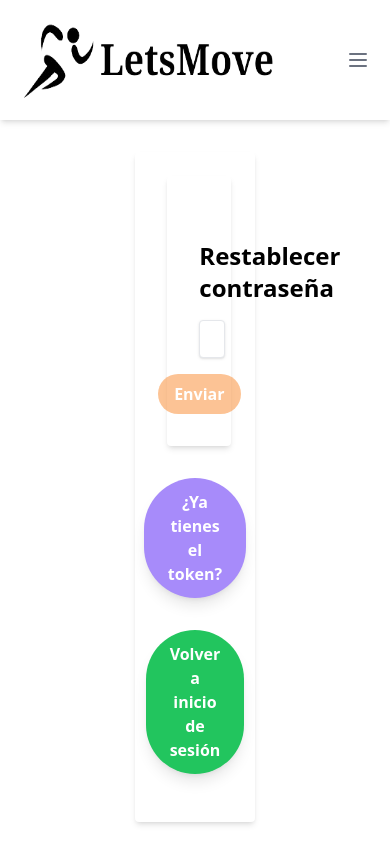
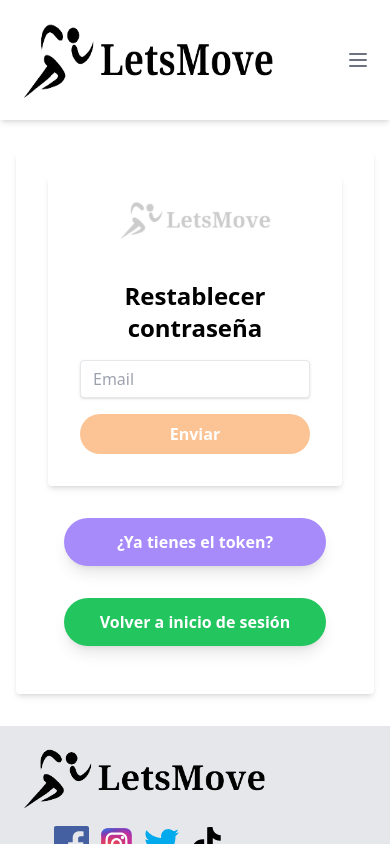
Before and after one commit to Ruben-Maalox/React-reservas-deportivas, a React (Vite) app: page /auth-page in a window 390 px wide. Both pictures are taken after a click on the element "He olvidado mi contraseña". Shown: the top 844 px of the page. Built offline with nearby package versions, Linux system fonts and the light colour scheme.

Commit message:
feat: update responsive password

```diff
--- a/src/components/auth/ForgottenPassword.tsx
+++ b/src/components/auth/ForgottenPassword.tsx
@@ -33,7 +33,7 @@ export default function ForgottenPassword({ setError, showForgottenPassword }: F
   };
 
   return (
-    <div className="flex flex-col bg-white shadow-md rounded px-8 pt-6 pb-8 mb-4 w-2/6">
+    <div className="flex flex-col bg-white shadow-md rounded px-8 pt-6 pb-8 mb-4 w-full max-w-md mx-auto">
       {showNewPassword ? (
         <NewPassword showForgottenPassword={showForgottenPassword} setError={setError} />
       ) : (
@@ -42,9 +42,7 @@ export default function ForgottenPassword({ setError, showForgottenPassword }: F
             <img
               src="/src/assets/images/logoMenosTransparencia.png"
               alt="logo"
-              width={250}
-              height={250}
-              className="mb-10"
+              className="mb-10 w-2/3 sm:w-1/2 md:w-1/2"
             />
           </div>
           <h2 className="text-2xl text-center mb-4 font-bold">Restablecer contraseña</h2>
@@ -58,7 +56,7 @@ export default function ForgottenPassword({ setError, showForgottenPassword }: F
           </div>
 
           <div className="flex flex-col items-center justify-center mt-3">
-            <button className="flex bg-orange-400 hover:bg-orange-600 text-white font-bold py-2 px-4 rounded-full animate-pulse">
+            <button className="w-full sm:w-2/3 bg-orange-400 hover:bg-orange-600 text-white font-bold py-2 px-4 rounded-full animate-pulse">
               Enviar
             </button>
           </div>
@@ -68,7 +66,7 @@ export default function ForgottenPassword({ setError, showForgottenPassword }: F
       <div className="flex items-center justify-center m-4">
         <button
           onClick={() => setShowNewPassword((prevState) => !prevState)}
-          className="flex bg-violet-400 hover:bg-violet-600 text-white font-bold py-3 px-6 rounded-full shadow-lg transform transition-all duration-500 ease-in-out hover:scale-110 hover:brightness-110 hover:animate-pulse active:animate-bounce"
+          className="w-full sm:w-2/3 bg-violet-400 hover:bg-violet-600 text-white font-bold py-3 px-6 rounded-full shadow-lg transform transition-all duration-500 ease-in-out hover:scale-110 hover:brightness-110 hover:animate-pulse active:animate-bounce"
         >
           {showNewPassword ? 'Volver a enviar token' : '¿Ya tienes el token?'}
         </button>
@@ -77,7 +75,7 @@ export default function ForgottenPassword({ setError, showForgottenPassword }: F
       <div className="flex items-center justify-center m-4">
         <button
           onClick={() => showForgottenPassword(false)}
-          className="flex bg-green-500 hover:bg-green-700 text-white font-bold py-3 px-6 rounded-full shadow-lg transform transition-all duration-500 ease-in-out hover:scale-110 hover:brightness-110 hover:animate-pulse active:animate-bounce"
+          className="w-full sm:w-2/3 bg-green-500 hover:bg-green-700 text-white font-bold py-3 px-6 rounded-full shadow-lg transform transition-all duration-500 ease-in-out hover:scale-110 hover:brightness-110 hover:animate-pulse active:animate-bounce"
         >
           Volver a inicio de sesión
         </button>
--- a/src/components/auth/NewPassword.tsx
+++ b/src/components/auth/NewPassword.tsx
@@ -30,15 +30,9 @@ export default function NewPassword({ showForgottenPassword, setError }: NewPass
   };
 
   return (
-    <form className="bg-white shadow-md rounded px-8 pt-6 pb-8 mb-4" onSubmit={handleSubmit}>
+    <form className="bg-white shadow-md rounded px-8 pt-6 pb-8 mb-4 w-full max-w-md mx-auto" onSubmit={handleSubmit}>
       <div className="flex items-center justify-center">
-        <img
-          src="/src/assets/images/logoMenosTransparencia.png"
-          alt="logo"
-          width={250}
-          height={250}
-          className="mb-10"
-        />
+        <img src="/src/assets/images/logoMenosTransparencia.png" alt="logo" className="mb-10 w-2/3 sm:w-1/2 md:w-1/2" />
       </div>
 
       <h2 className="text-2xl text-center mb-4 font-bold">Restablecer contraseña</h2>
@@ -72,7 +66,7 @@ export default function NewPassword({ showForgottenPassword, setError }: NewPass
       </div>
 
       <div className="flex flex-col items-center justify-center mt-3">
-        <button className="w-1/3 bg-orange-400 hover:bg-orange-600 text-white font-bold py-2 px-4 rounded-full animate-pulse">
+        <button className="w-full sm:w-2/3 bg-orange-400 hover:bg-orange-600 text-white font-bold py-2 px-4 rounded-full animate-pulse">
           Restablecer
         </button>
       </div>
```
